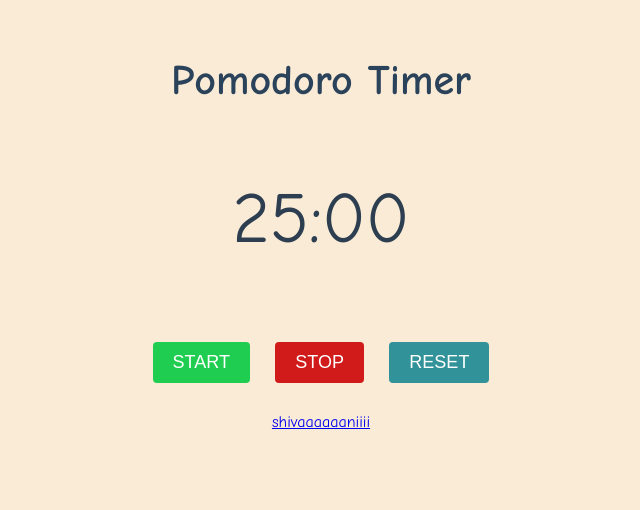
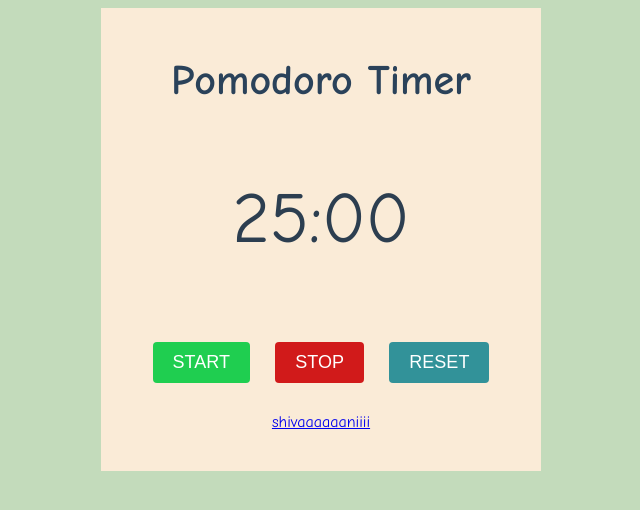
Before and after one commit to ShivaniAwasthi07/Project, a plain HTML site: page index.html in a window 1280 px wide. Shown: the whole page, without its empty margins (319-959 px from the left). Drawn offline with Linux system fonts and the light colour scheme.

Commit message:
3nd commit

```diff
--- a/style.css
+++ b/style.css
@@ -18,7 +18,7 @@
   color: #2c3e50;
 }
 body{
-  background-color: antiquewhite;
+  background-color: rgb(195, 219, 187);
 }
 button {
   font-size: 18px;
```
